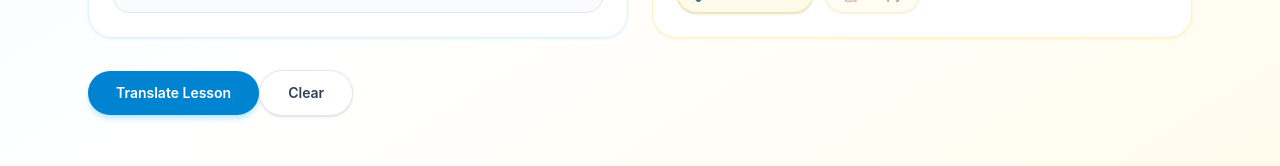
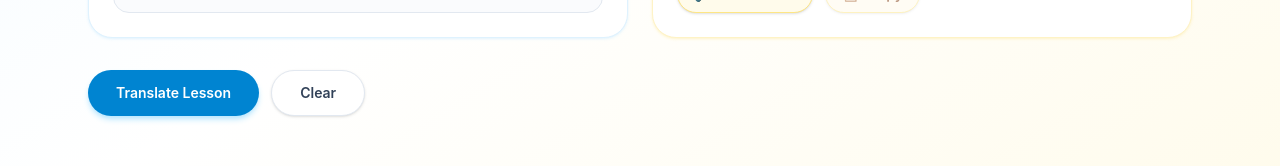
Before and after one commit to abdulrayyan0/vernacular-translator, a React (Vite) app: page / in a window 1280 px wide. Shown: the part 557-723 px from the top of the page. Built offline with nearby package versions, Linux system fonts and the light colour scheme.

Commit message:
Add spacing between action buttons

```diff
--- a/src/App.jsx
+++ b/src/App.jsx
@@ -274,7 +274,7 @@
           </section>
         </div>
 
-        <div className="mt-8">
+        <div className="mt-8 flex gap-3">
           <button
             type="button"
             onClick={handleTranslate}
```
